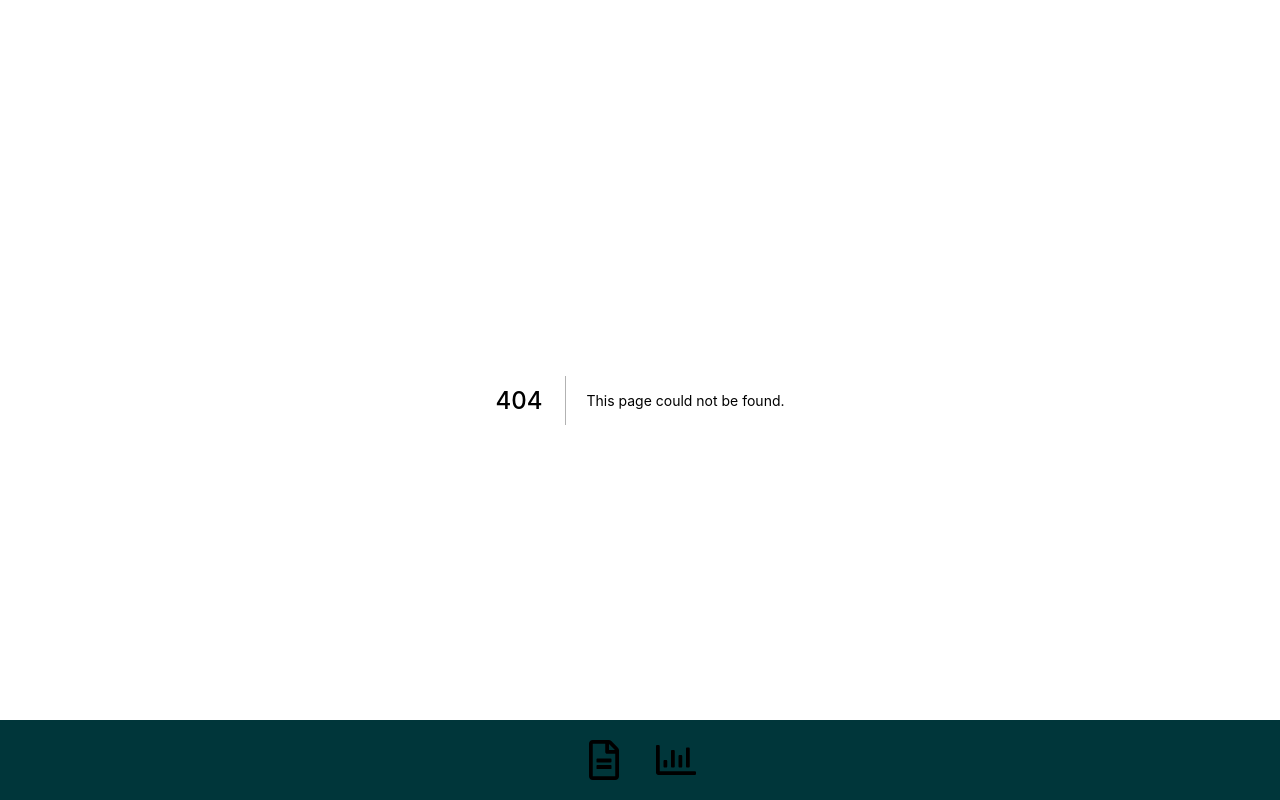
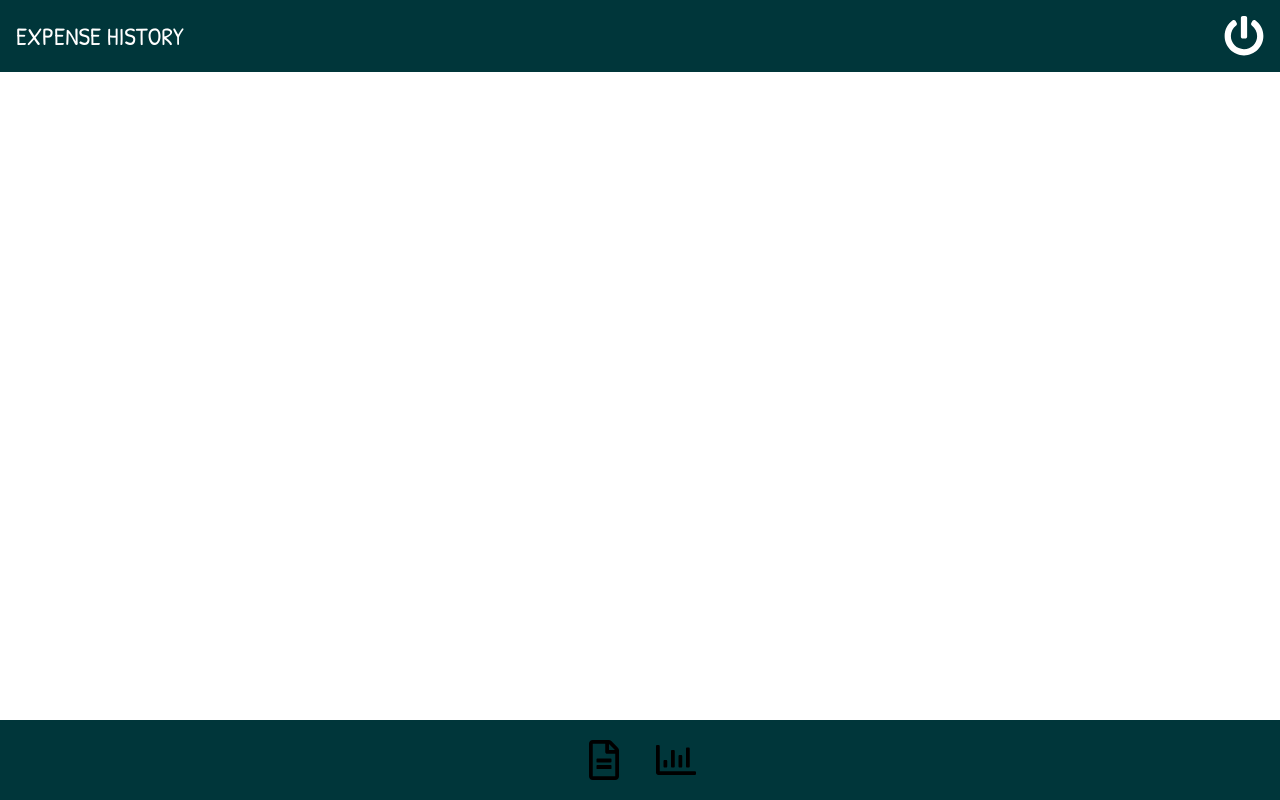
Before and after one commit to mavenesio/house-expenses, a Next.js app: page /ExpenseHistory in a window 1280 px wide. Before the commit this address had no page. Built offline with nearby package versions, Linux system fonts and the light colour scheme.

Commit message:
add new empty pages

```diff
--- /dev/null
+++ b/pages/ExpenseHistory.js
@@ -0,0 +1,18 @@
+// @ts-nocheck
+import React, { useState, useEffect, useCallback } from 'react';
+import { gql, useQuery } from '@apollo/client';
+import styled from 'styled-components';
+
+import Header from '../Components/Header/Header';
+
+const ExpenseHistory = () => {
+
+  return (
+    <>
+      <Header title={`EXPENSE HISTORY`} logOutVisible={true}/>
+    </>
+  )
+
+}
+
+export default ExpenseHistory
```
Also changed, not shown: pages/ExpenseReport.js (added, +18 -0 lines), pages/ExpenseTracking.js (added, +18 -0 lines).
